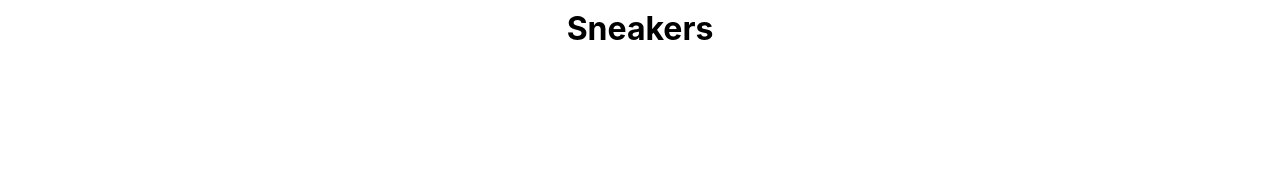
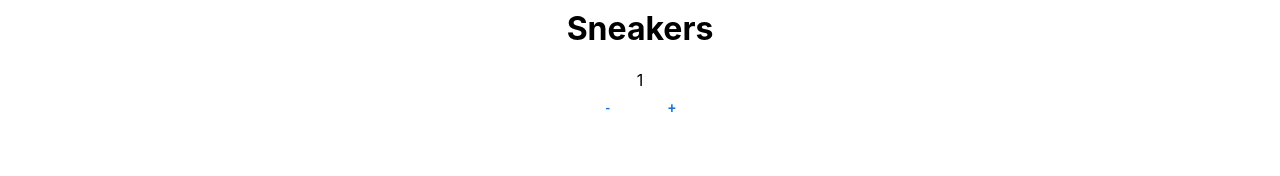
Before and after one commit to FcuevasSistemas/ecommerce-reactjs, a React (Create React App) app: page / in a window 1280 px wide. Shown: the part 122-298 px from the top of the page. Built offline with nearby package versions, Linux system fonts and the light colour scheme.

Commit message:
counter button

```diff
--- a/src/components/Item/Card.js
+++ b/src/components/Item/Card.js
@@ -4,7 +4,7 @@ import CardContent from '@mui/material/CardContent';
 import { Button } from '@mui/material';
 
 const CardProduct = (data) => {
-    const { image, title, price,} = data
+    const { image, title, price, stock} = data
 return (
     <Card>
         <CardContent>
--- /dev/null
+++ b/src/components/ItemListContainer/ItemCount.js
@@ -0,0 +1,31 @@
+import { Button } from '@mui/material';
+import {React, useState } from 'react';
+
+function ItemCount () {
+    const [counter, setCounter] = useState(1);
+    const [stock, setStock] = useState(5);
+        //increase counter
+        const increase = () => {
+        setCounter(count => count + 1);
+        };
+
+        //decrease counter
+        const decrease = () => {
+        setCounter(count => count - 1);
+        };
+
+
+
+        return (
+        <div className="item-counter">
+            <span className="counter__output">{counter}</span>
+            <div className="btn__container">
+            <Button className="control__btn" onClick={decrease} disabled={counter === 0}>-</Button>
+            <Button className="control__btn" onClick={increase} disabled={counter === stock}>+</Button>
+
+            </div>
+        </div>
+        );
+    }
+
+export default ItemCount
--- a/src/components/ItemListContainer/ItemListConatiner.js
+++ b/src/components/ItemListContainer/ItemListConatiner.js
@@ -1,9 +1,11 @@
-
+import './ItemCount'
+import ItemCount from './ItemCount'
 
 const ItemListContainer = ({ greeting }) => {
     return (
         <>
         <h1>{greeting}</h1>
+        <ItemCount/>
         </>
     )
 }
```
